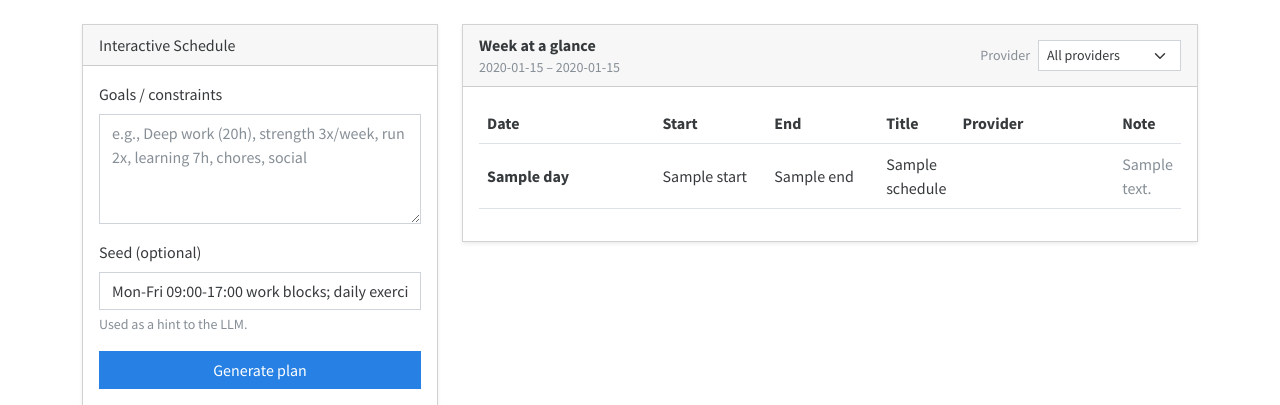
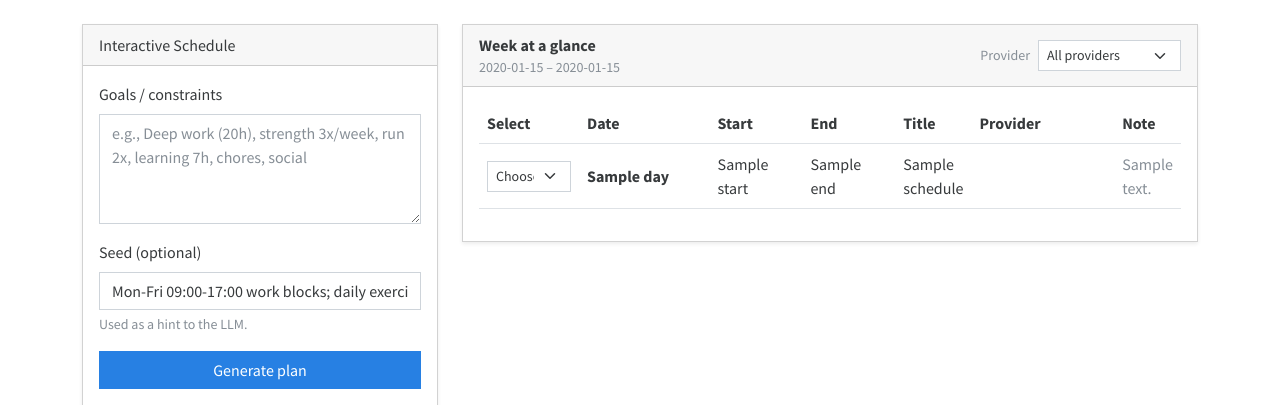
Before and after one commit to davidparks21/shiftrx_challenge, a Flask app: template src/app/templates/index.html in a window 1280 px wide. Shown: the part 56-461 px from the top of the page. Run offline with Flask 3, Linux system fonts and the light colour scheme; the template is opened without the code that fills it: most values are stand-ins (such as "Sample title", 1, 10 or a date in 2020); some libraries are stand-ins or nearby versions.

Commit message:
Restore select control for schedule entries

```diff
--- a/src/app/templates/index.html
+++ b/src/app/templates/index.html
@@ -83,6 +83,7 @@
           <table id="schedule-table" class="table table-hover align-middle">
             <thead>
               <tr>
+                <th style="width: 8rem;">Select</th>
                 <th style="width: 11rem;">Date</th>
                 <th style="width: 7rem;">Start</th>
                 <th style="width: 7rem;">End</th>
@@ -97,6 +98,11 @@
                 {% set entry_date = day_dates.get(it.day) %}
                 <tr data-provider="{{ it.provider }}">
                   <td>
+                    <select class="form-select form-select-sm" aria-label="Select item action">
+                      <option selected disabled value="">Choose…</option>
+                    </select>
+                  </td>
+                  <td>
                     <div class="fw-semibold">{{ entry_date.strftime('%a') if entry_date else it.day }}</div>
                     <div class="text-muted small">{{ entry_date.strftime('%b %d, %Y') if entry_date else '' }}</div>
                   </td>
@@ -109,7 +115,7 @@
                 {% endfor %}
               {% else %}
                 <tr>
-                  <td colspan="6" class="text-center text-muted">No items yet. Generate a plan or add items above.</td>
+                  <td colspan="7" class="text-center text-muted">No items yet. Generate a plan or add items above.</td>
                 </tr>
               {% endif %}
             </tbody>
```
